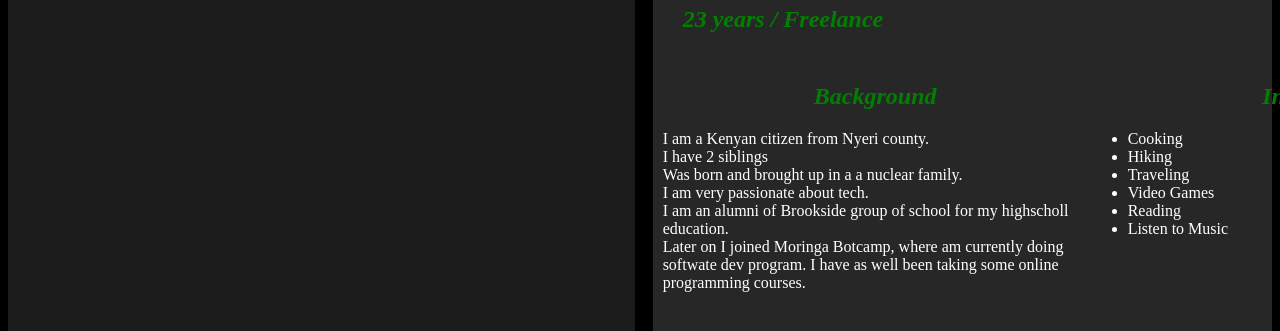
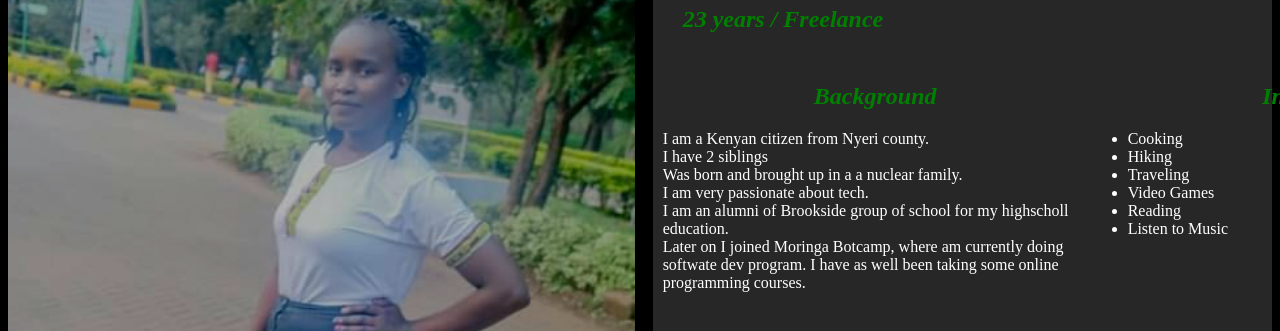
Before and after one commit to waruguru/My-Portfolio, a plain HTML site: page index.html in a window 1280 px wide. Shown: the part 81-412 px from the top of the page. Drawn offline with Linux system fonts and the light colour scheme; the site is published under a folder, as on GitHub Pages, so addresses that start at the root find nothing.

```diff
--- a/index.css
+++ b/index.css
@@ -19,7 +19,7 @@ body{
     width: 49%;
     height: 900px;
     /* border: blue solid 2px; */
-    background-image: url("/images/me.jpeg");
+    background-image: url("images/me.jpeg");
     background-repeat: no-repeat;
     background-size: cover;
     background-position: center;
```
Also changed, not shown: 1 other file.
